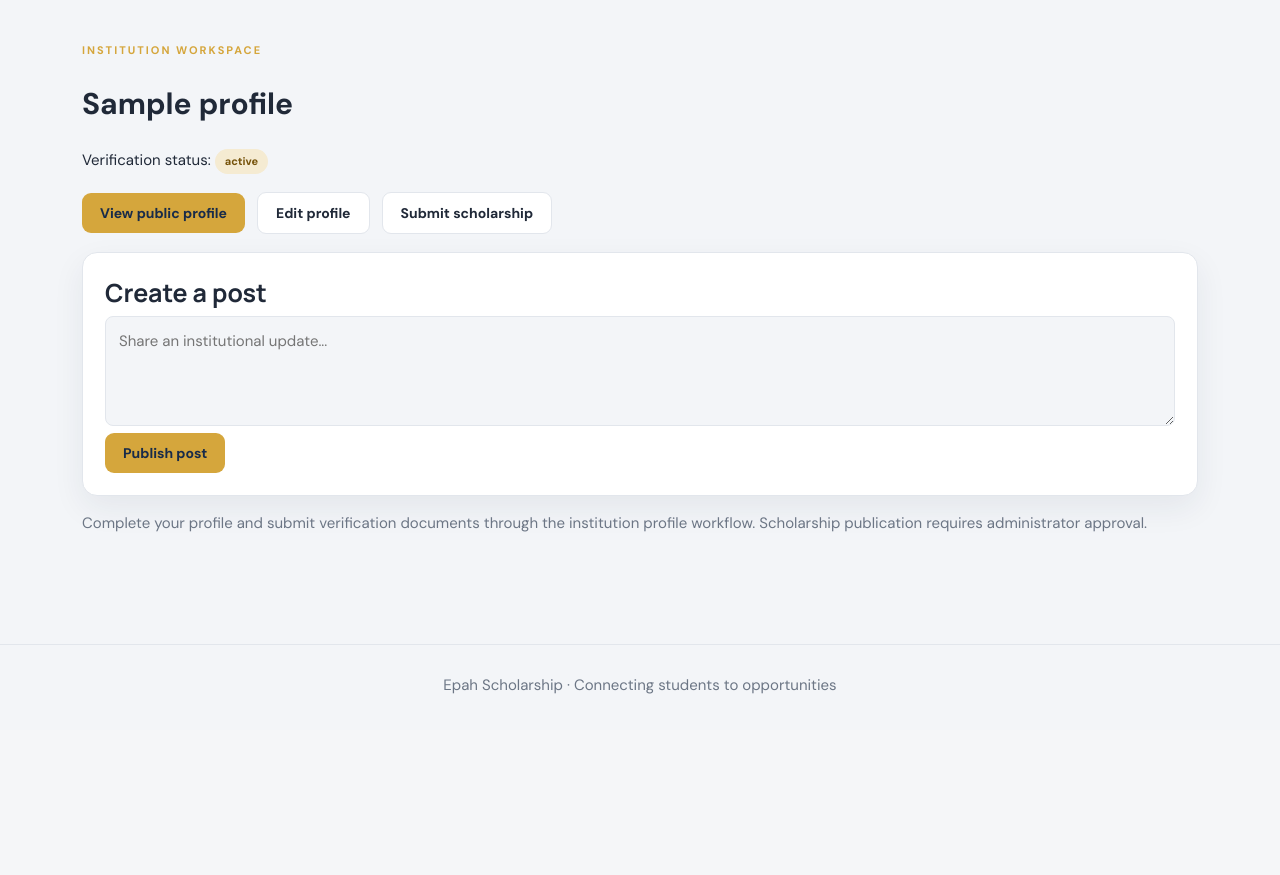
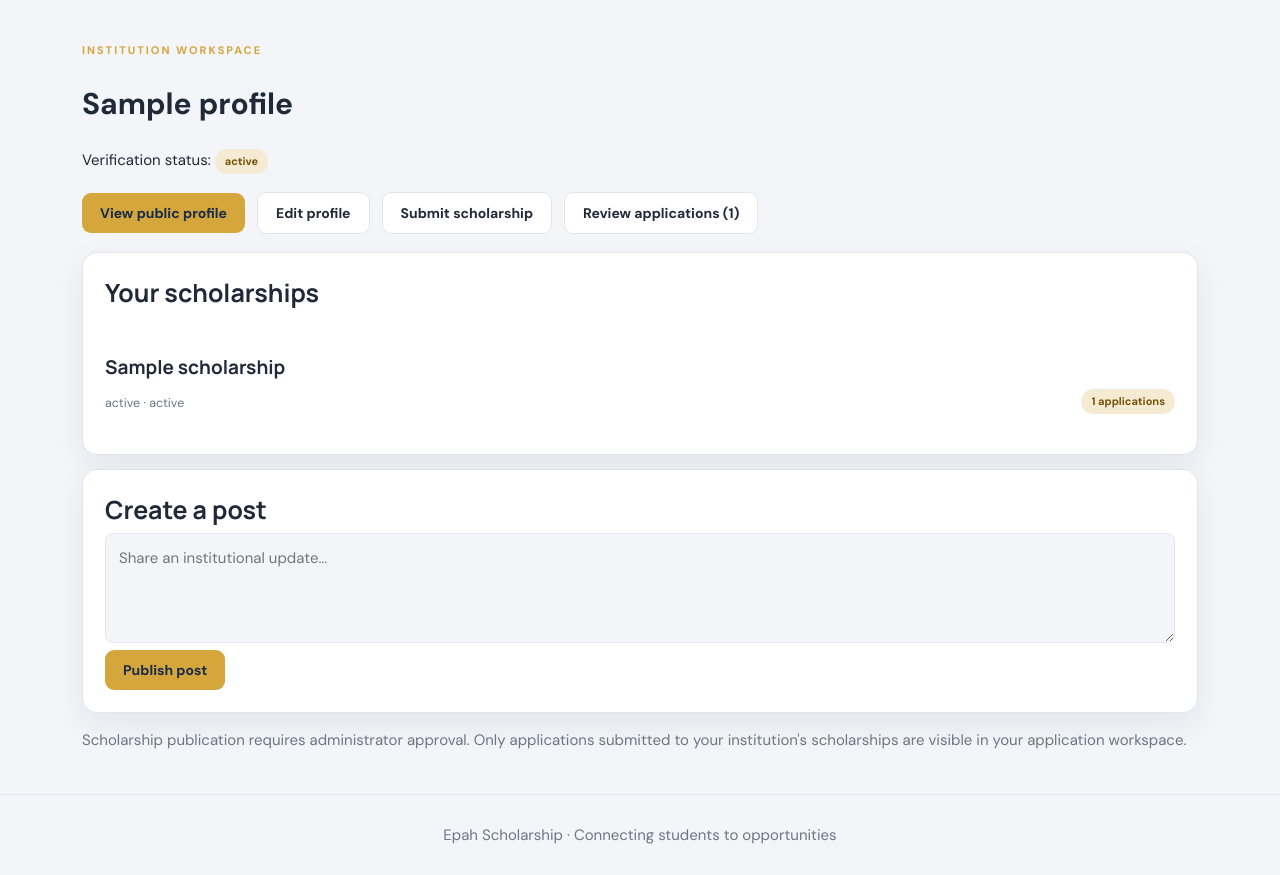
Before and after one commit to fepah222/epah_scholarship_project, a Python web app: template app/templates/institution/dashboard.html in a window 1280 px wide. Shown: the part 70-945 px from the top of the page. Before the commit the page ends 764 px from the top, so only its background shows below. Run offline with Jinja, Linux system fonts and the light colour scheme; the template is opened without the code that fills it: most values are stand-ins (such as "Sample title", 1, 10 or a date in 2020).

Commit message:
Add institution scholarship management overview

```diff
--- a/app/templates/institution/dashboard.html
+++ b/app/templates/institution/dashboard.html
@@ -1 +1,32 @@
-{% extends 'base.html' %}{% block content %}<p class="eyebrow">INSTITUTION WORKSPACE</p><h1>{{ profile.institution_name }}</h1><p>Verification status: <span class="pill">{{ profile.verification_status }}</span></p><div class="actions"><a class="button" href="{{ url_for('institution.public_profile',profile_id=profile.id) }}">View public profile</a><a class="button secondary" href="{{ url_for('institution.edit') }}">Edit profile</a><a class="button secondary" href="{{ url_for('scholarships.create') }}">Submit scholarship</a></div><section class="card"><h2>Create a post</h2><form method="post" action="{{ url_for('social.create_post') }}"><input type="hidden" name="csrf_token" value="{{ csrf_token() }}"><textarea name="content" required placeholder="Share an institutional update..."></textarea><button class="button">Publish post</button></form></section><p class="muted">Complete your profile and submit verification documents through the institution profile workflow. Scholarship publication requires administrator approval.</p>{% endblock %}
+{% extends 'base.html' %}
+{% block content %}
+<p class="eyebrow">INSTITUTION WORKSPACE</p>
+<h1>{{ profile.institution_name }}</h1>
+<p>Verification status: <span class="pill">{{ profile.verification_status }}</span></p>
+<div class="actions">
+  <a class="button" href="{{ url_for('institution.public_profile', profile_id=profile.id) }}">View public profile</a>
+  <a class="button secondary" href="{{ url_for('institution.edit') }}">Edit profile</a>
+  <a class="button secondary" href="{{ url_for('scholarships.create') }}">Submit scholarship</a>
+  <a class="button secondary" href="{{ url_for('institution.applications') }}">Review applications ({{ application_count }})</a>
+</div>
+<section class="card">
+  <h2>Your scholarships</h2>
+  {% for scholarship in scholarships %}
+    <div class="section-heading">
+      <div><h3>{{ scholarship.title }}</h3><small>{{ scholarship.approval_status }} · {{ scholarship.publication_status }}</small></div>
+      <span class="pill">{{ scholarship.applications|length }} applications</span>
+    </div>
+  {% else %}
+    <p class="muted">You have not submitted any scholarships yet.</p>
+  {% endfor %}
+</section>
+<section class="card">
+  <h2>Create a post</h2>
+  <form method="post" action="{{ url_for('social.create_post') }}">
+    <input type="hidden" name="csrf_token" value="{{ csrf_token() }}">
+    <textarea name="content" required placeholder="Share an institutional update..."></textarea>
+    <button class="button">Publish post</button>
+  </form>
+</section>
+<p class="muted">Scholarship publication requires administrator approval. Only applications submitted to your institution's scholarships are visible in your application workspace.</p>
+{% endblock %}
```
